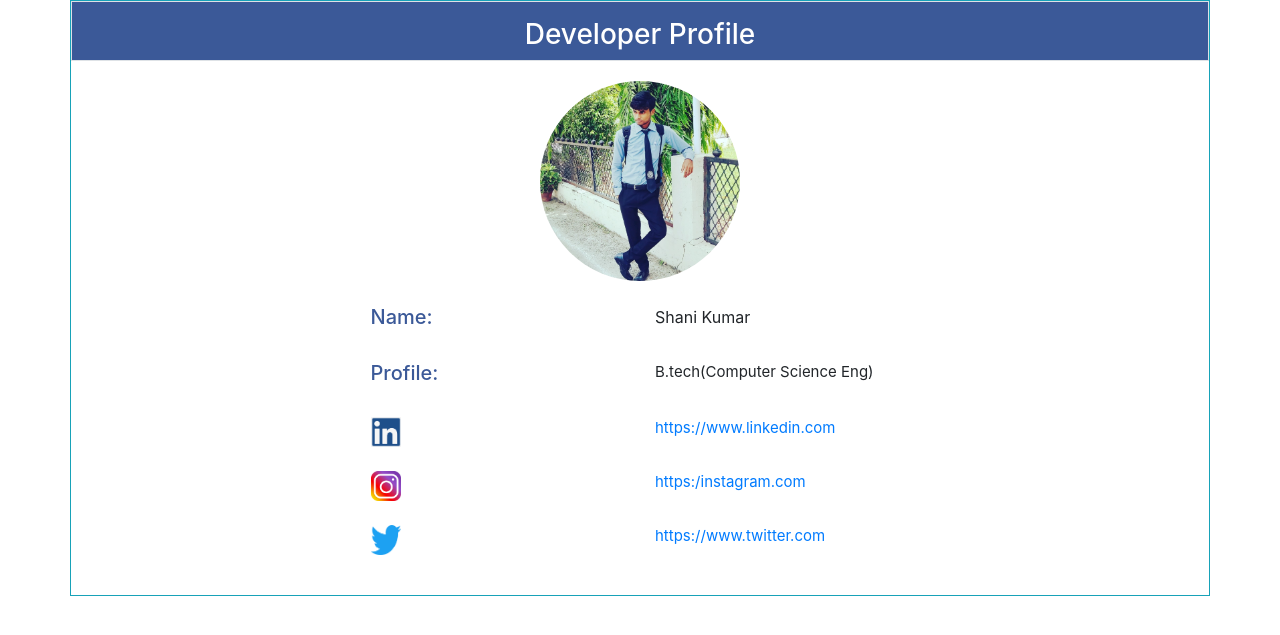
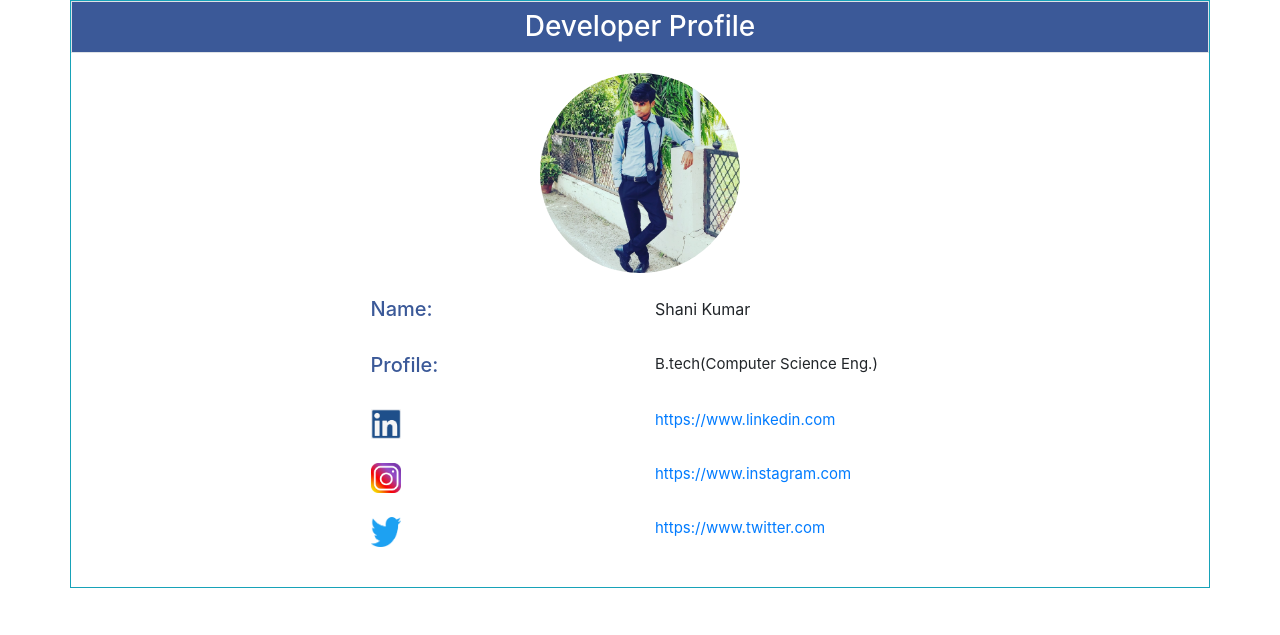
Before and after one commit to Shani0045/translator, a Flask app: template templates/index2.html in a window 1280 px wide. Shown: the top 635 px of the page. Run offline with Flask 2, Linux system fonts and the light colour scheme; the template is opened without the code that fills it, so the values that code supplies are empty; some libraries are stand-ins or nearby versions.

Commit message:
Update index2.html

```diff
--- a/templates/index2.html
+++ b/templates/index2.html
@@ -18,7 +18,7 @@
 <body>
 		<div class="container border border-info">
 			<div class="row border">
-				<div class="col text-white font-weight-bold text-center header pt-3" style="background-color: #3b5998;">
+				<div class="col text-white font-weight-bold text-center header pt-2" style="background-color: #3b5998;">
 					<h3>Developer Profile</h3>
 				</div>
 
@@ -46,7 +46,7 @@
 				</div>
 
 				<div class="col-8 mt-4 col-md offset-md-1" style="font-size:15px;">
-					B.tech(Computer Science Eng)
+					B.tech(Computer Science Eng.)
 				</div>
 			</div>
 
@@ -66,7 +66,7 @@
 				</div>
 
 				<div class="col-8 mt-4 col-md offset-md-1" style="font-size :15px;">
-					<a href="https://instagram.com/shanikumar02">https:/instagram.com</a>
+					<a href="https://instagram.com/shanikumar02">https://www.instagram.com</a>
 				</div>
 			</div>
 
```
